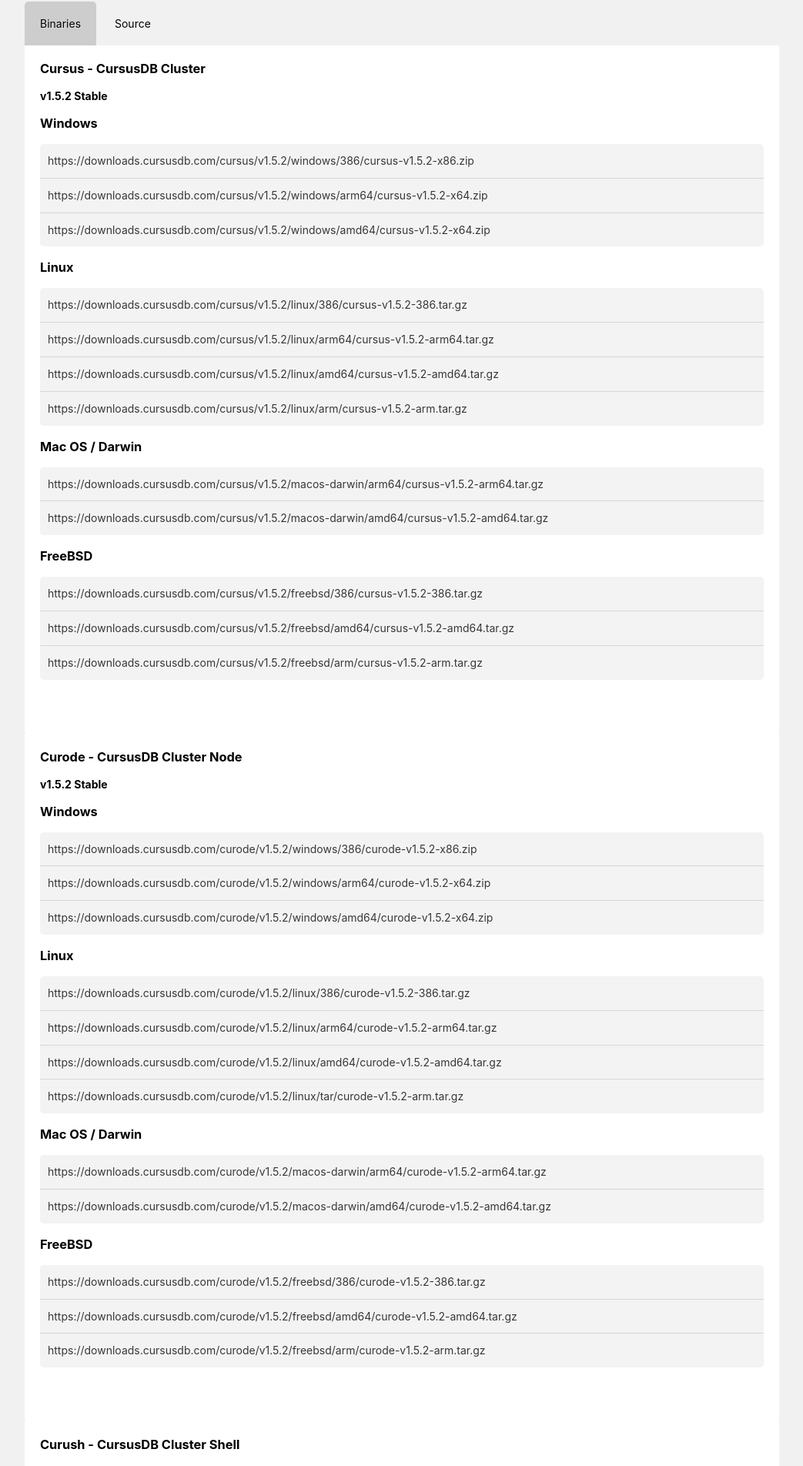
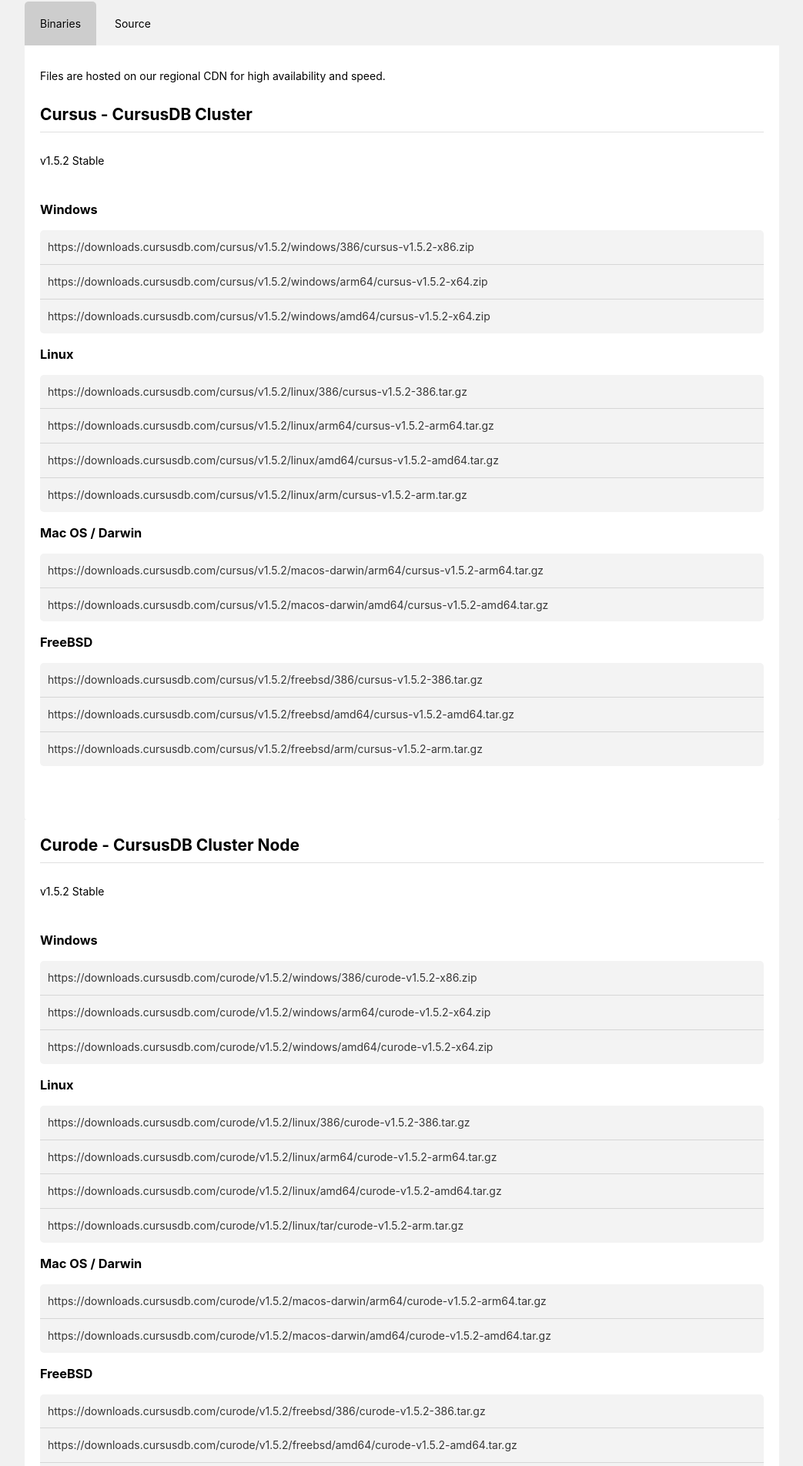
Before and after one commit to cursusdb/cursusdb-web, a SvelteKit app: page /downloads in a window 1280 px wide. Shown: the part 120-2024 px from the top of the page at 77% size, without its empty margins (118-1161 px from the left). Built offline with nearby package versions, Linux system fonts and the light colour scheme.

Commit message:
reformat download page

```diff
--- a/src/routes/downloads/+page.svelte
+++ b/src/routes/downloads/+page.svelte
@@ -24,8 +24,9 @@
 
     {#if binaries}
         <div>
-            <h3>Cursus - CursusDB Cluster</h3><br/>
-            <strong>{currentVersionCursus} Stable</strong><br/><br/>
+            <p>Files are hosted on our regional CDN for high availability and speed.</p><br/>
+            <h2>Cursus - CursusDB Cluster</h2><br/>
+            <p>{currentVersionCursus} Stable</p><br/><br/>
             <h3>Windows</h3><br/>
             <ul>
                 <li><a href={`https://downloads.cursusdb.com/cursus/${currentVersionCursus}/windows/386/cursus-${currentVersionCursus}-x86.zip`}>{`https://downloads.cursusdb.com/cursus/${currentVersionCursus}/windows/386/cursus-${currentVersionCursus}-x86.zip`}</a></li>
@@ -58,9 +59,9 @@
             <br/><br/>
         </div>
        <div>
-           <h3>Curode - CursusDB Cluster Node</h3><br/>
+           <h2>Curode - CursusDB Cluster Node</h2><br/>
 <!--           only stable releases-->
-           <strong>{currentVersionCursus} Stable</strong><br/><br/>
+           <p>{currentVersionCursus} Stable</p><br/><br/>
            <h3>Windows</h3><br/>
            <ul>
                <li><a href={`https://downloads.cursusdb.com/curode/${currentVersionCurode}/windows/386/curode-${currentVersionCurode}-x86.zip`}>{`https://downloads.cursusdb.com/curode/${currentVersionCurode}/windows/386/curode-${currentVersionCurode}-x86.zip`}</a></li>
@@ -93,8 +94,8 @@
            <br/><br/>
        </div>
        <div>
-           <h3>Curush - CursusDB Cluster Shell</h3><br/>
-           <strong>{currentVersionCurush} Stable</strong><br/><br/>
+           <h2>Curush - CursusDB Cluster Shell</h2><br/>
+           <p>{currentVersionCurush} Stable</p><br/><br/>
            <h3>Windows</h3><br/>
            <ul>
                <li><a href={`https://downloads.cursusdb.com/curush/${currentVersionCurush}/windows/386/curush-${currentVersionCurush}-x86.zip`}>{`https://downloads.cursusdb.com/curush/${currentVersionCurush}/windows/386/curush-${currentVersionCurush}-x86.zip`}</a></li>
@@ -235,6 +236,10 @@
     }
 
 
+    div h2 {
+        padding-bottom: 10px;
+        border-bottom: 1px solid  rgba(0,0,0,0.12);
+    }
 
 
 </style>
```
